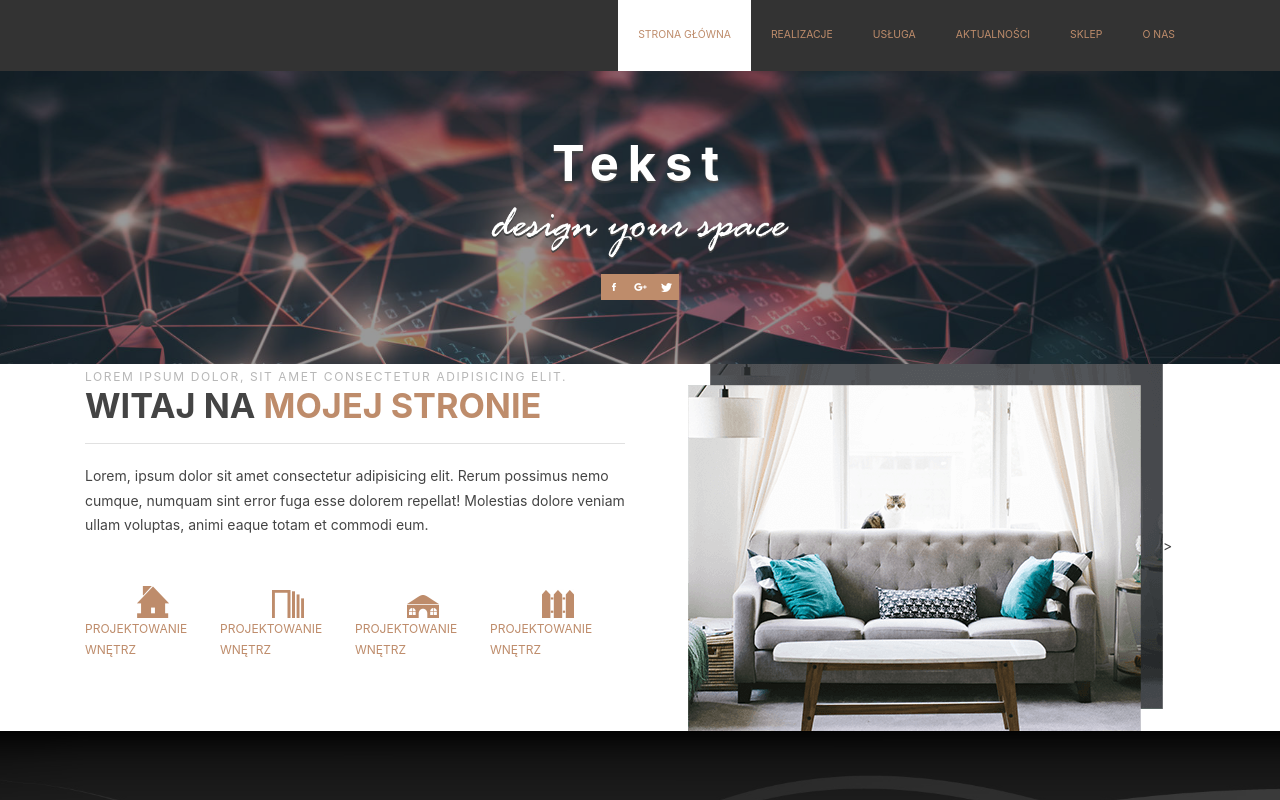
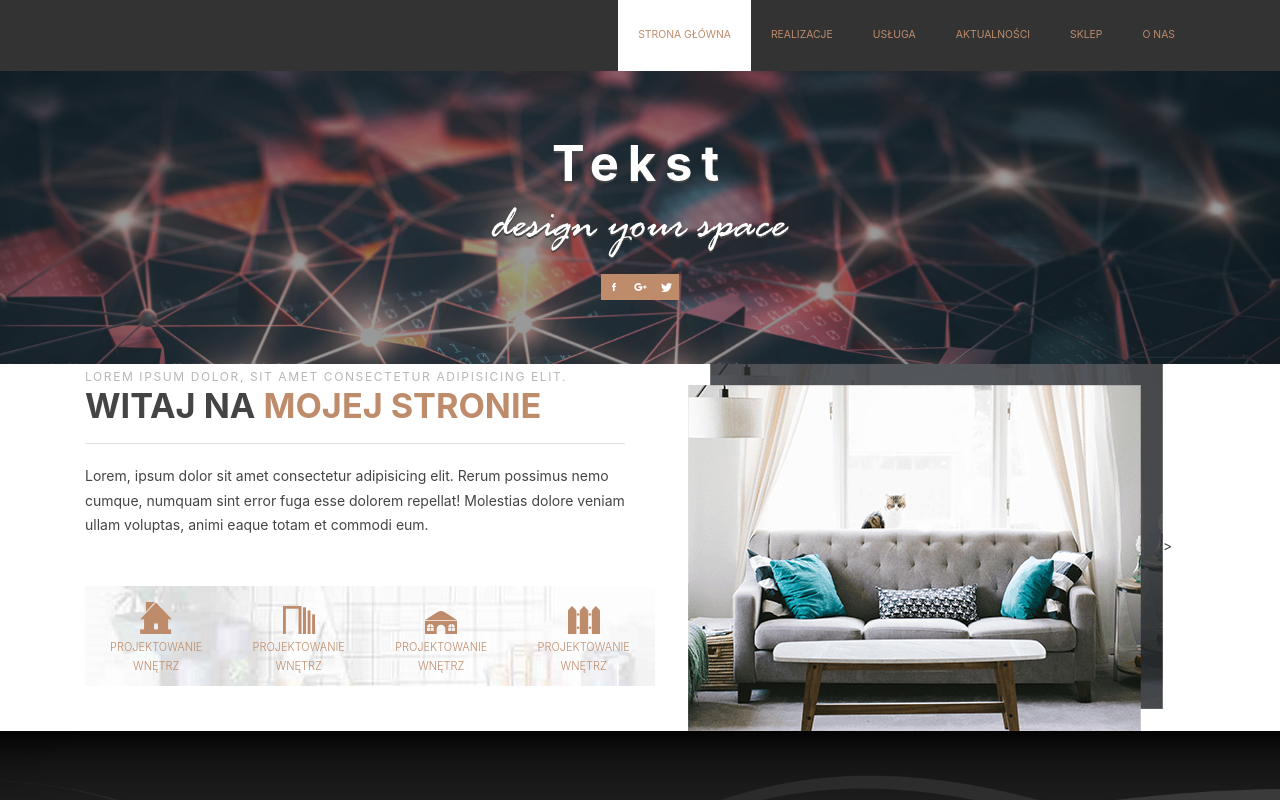
Before and after one commit to Dariuszsibik/react-scss-bootstrap, a React app: page / in a window 1280 px wide. Shown: the top 800 px of the page. Built offline with nearby package versions, Linux system fonts and the light colour scheme.

Commit message:
add style for services group

```diff
--- a/src/components/Welcome.js
+++ b/src/components/Welcome.js
@@ -19,7 +19,7 @@ const Welcome = () => (
                         <p className="mb-5">Lorem, ipsum dolor sit amet consectetur adipisicing elit. Rerum possimus nemo
                             cumque, numquam sint error fuga esse dolorem repellat! Molestias dolore veniam ullam voluptas,
                             animi eaque totam et commodi eum.</p>
-                        <div className="d-none d-md-flex align-items-center text-uppercase ds-ervices-group ds-text-small">
+                        <div className="d-none d-md-flex align-items-center text-uppercase ds-services-group ds-text-small">
                             <div className="ds-services-item">
                                 <a href="https://dariuszsibik.github.io/react-scss-bootstrap/">
                                     <img className="d-block mx-auto" src={IkonaWnetrz} alt="usługa" />
--- a/src/scss/base/_mixins.scss
+++ b/src/scss/base/_mixins.scss
@@ -24,3 +24,8 @@
     width: $w;
     height: $h;
 }
+
+//tekst 300 secondary
+@mixin ds-font-light-secondary {
+    font-weight: 300;
+}
--- a/src/scss/components/_components.scss
+++ b/src/scss/components/_components.scss
@@ -2,4 +2,5 @@
 @import 'hero.scss';
 @import 'footer.scss';
 @import 'page-intro.scss';
-@import 'helpers.scss'
+@import 'helpers.scss';
+@import 'services-group';
--- /dev/null
+++ b/src/scss/components/_services-group.scss
@@ -0,0 +1,19 @@
+.ds-services-group {
+    height: 100px;
+    background: url('../images/witamy-tlo.jpg') 50% 50% no-repeat;
+    @include media-breakpoint-up(lg) {
+        margin-right: -30px;
+    }
+}
+
+.ds-services-item {
+    padding: 1rem 1.3rem 0;
+    text-align: center;
+    @include ds-size(25%,100%);
+}
+
+.ds-services-item-title {
+    margin-top: .25rem;
+    @include ds-font-light-secondary;
+    font-size: .6875rem;
+}
```
Also changed, not shown: src/images/witamy-tlo.jpg (added).
